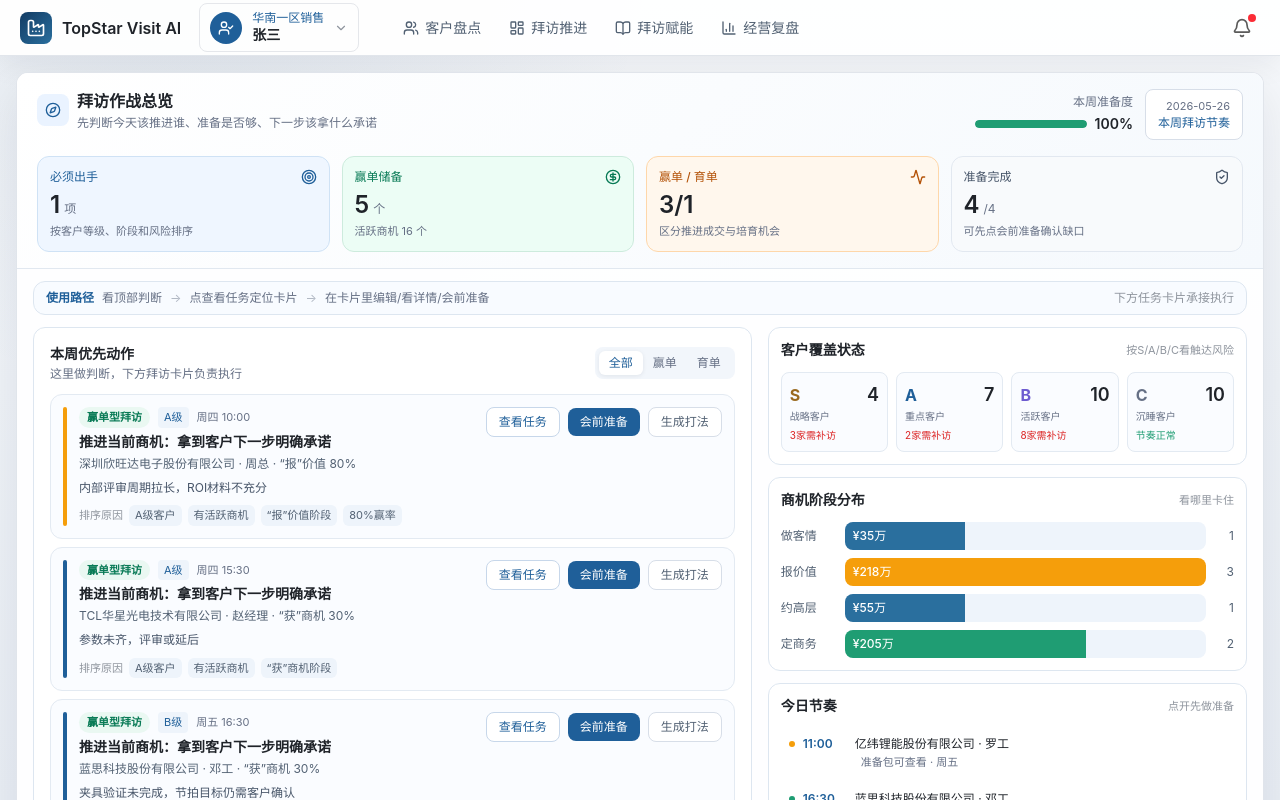
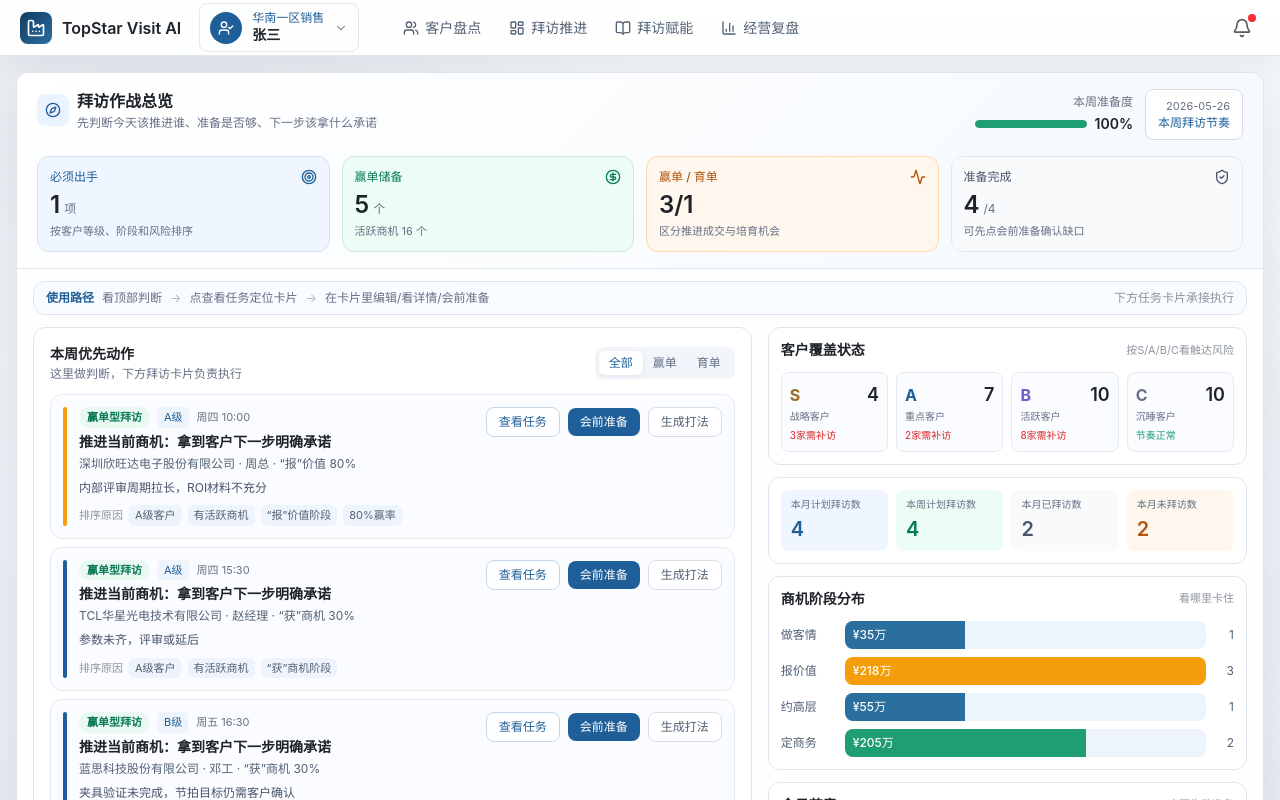
Before and after one commit to cyingyori-cloud/topstar_visit, a React (Vite) app: page / in a window 1280 px wide. Built offline with nearby package versions, Linux system fonts and the light colour scheme.

Commit message:
Add visit plan summary metrics

```diff
--- a/src/components/VisitOverviewDashboard.tsx
+++ b/src/components/VisitOverviewDashboard.tsx
@@ -79,7 +79,7 @@ function getRankingReasons(task: any, customer?: any) {
 }
 
 export default function VisitOverviewDashboard({ onViewTask }: { onViewTask?: (taskId: string) => void }) {
-  const { filteredTasks, triggerCustomerContext, isTyping, selectedCustomerId } = useAppStore();
+  const { filteredTasks, filteredCompletedVisits, triggerCustomerContext, isTyping, selectedCustomerId } = useAppStore();
   const [watchTab, setWatchTab] = useState<'all' | 'win' | 'cultivate'>('all');
   const [actionFeedback, setActionFeedback] = useState<{ taskId: string; action: 'view' | 'prep' | 'tactic'; text: string } | null>(null);
   const activeTasks = filteredTasks.filter(t => t.confirmationStatus !== 'pending_confirmation');
@@ -95,6 +95,14 @@ export default function VisitOverviewDashboard({ onViewTask }: { onViewTask?: (t
   const cultivateCount = enrichedTasks.filter(item => item.mode === 'cultivate').length;
   const readyCount = activeTasks.filter(t => getPrepScore(t) >= 4).length;
   const readiness = Math.round((readyCount / Math.max(1, activeTasks.length)) * 100);
+  const thisMonthCompleted = filteredCompletedVisits.filter(visit => visit.visitDate.startsWith('2026-05'));
+  const monthCompletedCustomerIds = new Set(thisMonthCompleted.map(visit => visit.customerId));
+  const monthlyVisitStats = {
+    monthPlan: activeTasks.length,
+    weekPlan: activeTasks.filter(task => ['今天', '明天', '周四', '周五', '周六', '周日'].includes(task.dayLabel)).length,
+    monthCompleted: monthCompletedCustomerIds.size,
+    monthPending: Math.max(0, activeTasks.length - monthCompletedCustomerIds.size),
+  };
   const priorityCount = Math.max(1, enrichedTasks.filter(item => item.score >= 60).length);
   const winReserve = customers.filter(c => ['S', 'A'].includes(c.level) && c.opportunityPercent >= 50).length;
   const activeOpportunityCount = customers.filter(c => c.opportunityPercent > 0 && c.opportunityStage !== '休眠').length;
@@ -312,6 +320,15 @@ export default function VisitOverviewDashboard({ onViewTask }: { onViewTask?: (t
             </div>
           </Panel>
 
+          <div className="rounded-xl border bg-white p-3" style={{ borderColor: '#DDE6F0' }}>
+            <div className="grid grid-cols-4 gap-2">
+              <VisitStat label="本月计划拜访数" value={monthlyVisitStats.monthPlan} tone="blue" />
+              <VisitStat label="本周计划拜访数" value={monthlyVisitStats.weekPlan} tone="green" />
+              <VisitStat label="本月已拜访数" value={monthlyVisitStats.monthCompleted} tone="slate" />
+              <VisitStat label="本月未拜访数" value={monthlyVisitStats.monthPending} tone="orange" />
+            </div>
+          </div>
+
           <Panel title="商机阶段分布" action="看哪里卡住">
             <div className="space-y-2">
               {funnelRows.map(row => (
@@ -380,6 +397,21 @@ function MetricCard({ icon, label, value, suffix, hint, tone }: { icon: ReactNod
   );
 }
 
+function VisitStat({ label, value, tone }: { label: string; value: number; tone: 'blue' | 'green' | 'orange' | 'slate' }) {
+  const palette = {
+    blue: { bg: '#EFF6FF', color: '#1F5F99' },
+    green: { bg: '#ECFDF5', color: '#087A55' },
+    orange: { bg: '#FFF7ED', color: '#B45309' },
+    slate: { bg: '#F8FAFC', color: '#475569' },
+  }[tone];
+  return (
+    <div className="rounded-lg px-2.5 py-2" style={{ backgroundColor: palette.bg }}>
+      <div className="text-[10px] leading-tight" style={{ color: '#667085' }}>{label}</div>
+      <div className="mt-1 text-xl font-semibold" style={{ color: palette.color }}>{value}</div>
+    </div>
+  );
+}
+
 function Panel({ title, action, children }: { title: string; action: string; children: ReactNode }) {
   return (
     <div className="rounded-xl border bg-white p-3" style={{ borderColor: '#DDE6F0' }}>
```
